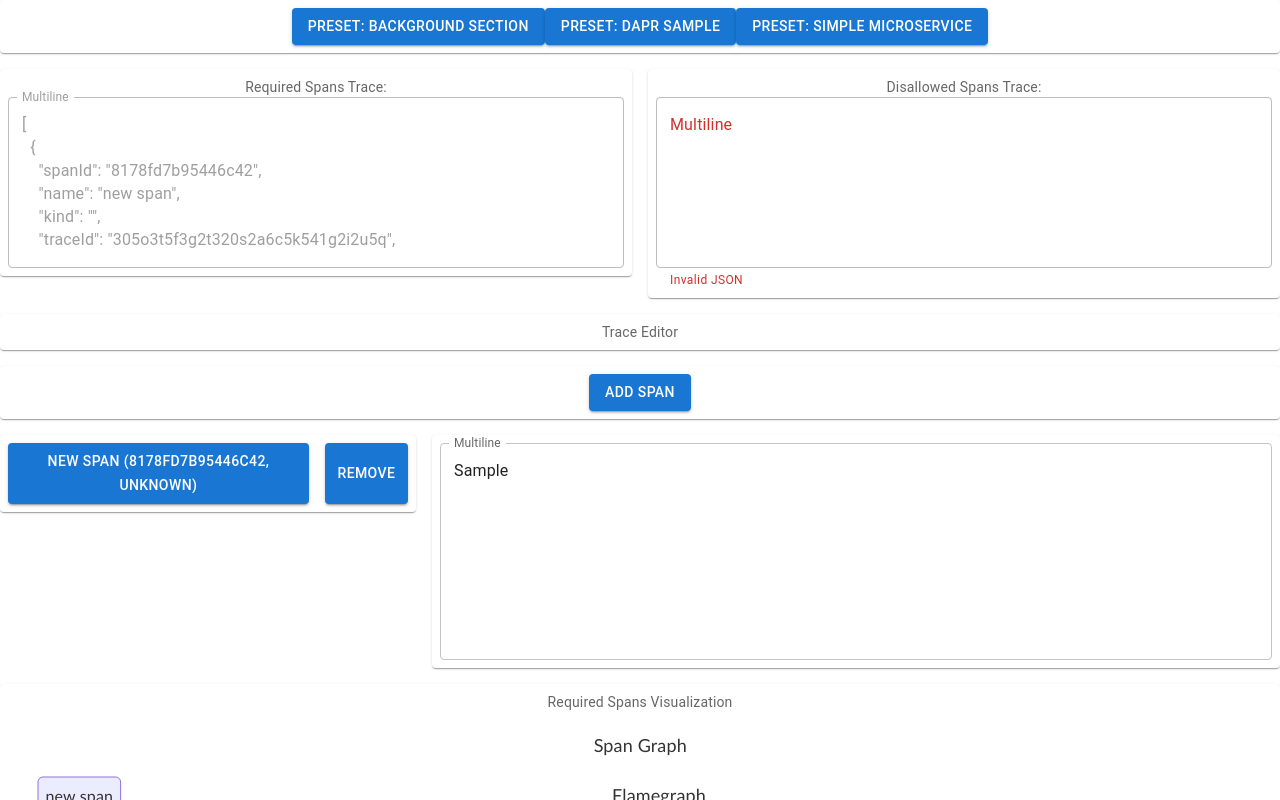
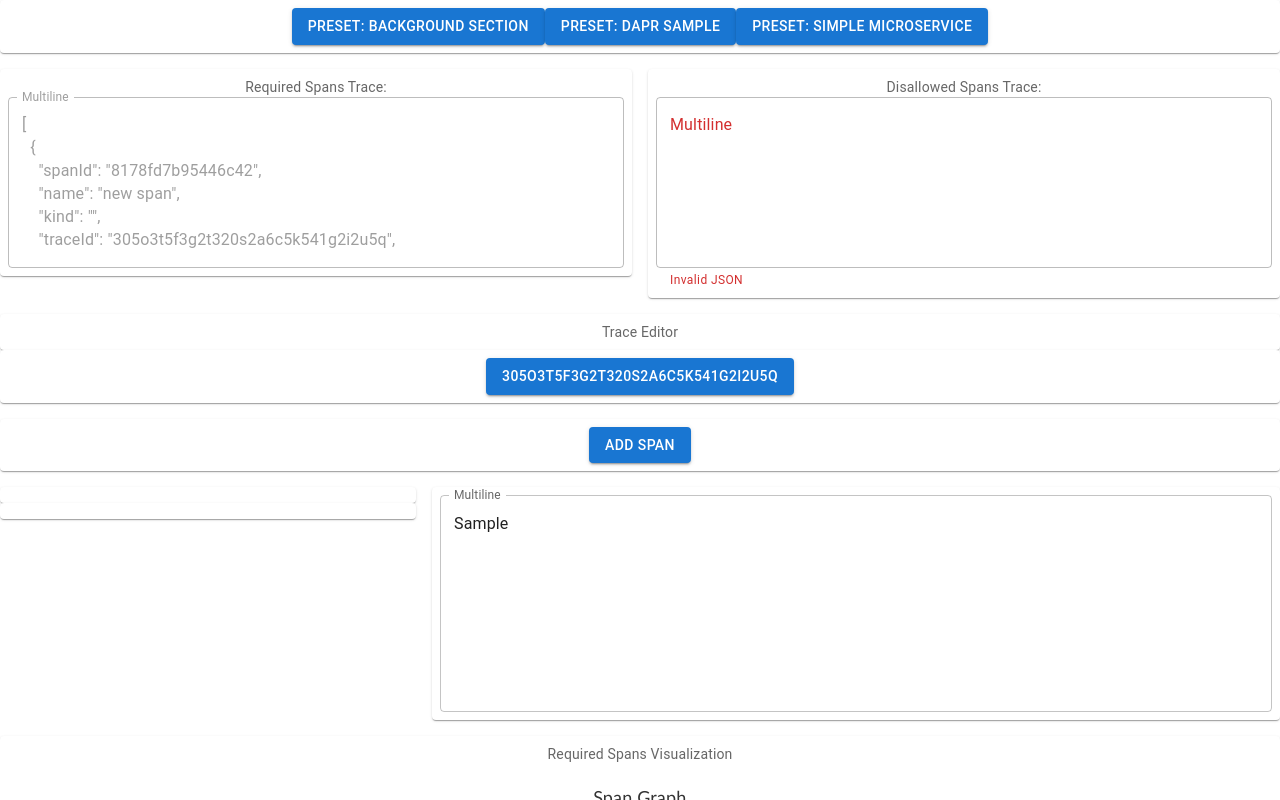
Before and after one commit to ReidAnderson/Trace.Ui, a React (Create React App) app in the folder trace-ui/: page / in a window 1280 px wide. Both pictures are taken after typing "Sample" into the empty fields and a click on the button "ADD SPAN". Shown: the top 800 px of the page. Built offline with nearby package versions, Linux system fonts and the light colour scheme.

Commit message:
Working switching between traces

```diff
--- a/trace-ui/src/App.tsx
+++ b/trace-ui/src/App.tsx
@@ -76,8 +76,13 @@ function isValidJson(json: string): boolean {
 }
 
 export interface TraceEditorProps {
+  traces: string[];
+  selectedTrace: string;
+  setSelectedTrace: (trace: string) => void;
   inputSpans: Span[];
   setSpans: (spans: Span[]) => void;
+  disallowedSpans: Span[];
+  setDisallowedSpans: (spans: Span[]) => void;
 }
 
 function getServiceNameIfPresent(span: Span) {
@@ -87,19 +92,29 @@ function getServiceNameIfPresent(span: Span) {
 function TraceEditor(traceEditorProps: TraceEditorProps) {
   const [selectedSpan, setSelectedSpan] = useState<Span | null>(null);
   const [selectedSpanText, setSelectedSpanText] = useState('');
+  const [isDisallowed, setIsDisallowed] = useState(false);
 
-  const { inputSpans, setSpans } = traceEditorProps;
+  const { inputSpans, setSpans, disallowedSpans, setDisallowedSpans, traces, selectedTrace, setSelectedTrace } = traceEditorProps;
 
   useEffect(() => {
     let parsedJson = {} as Span;
 
     try {
+      if (!isDisallowed) {
         parsedJson = JSON.parse(selectedSpanText);
         setSelectedSpan(parsedJson);
 
         let newSpans = [...inputSpans];
         newSpans[inputSpans.indexOf(selectedSpan!)] = parsedJson;
         setSpans(newSpans);
+      } else {
+        parsedJson = JSON.parse(selectedSpanText);
+        setSelectedSpan(parsedJson);
+
+        let newSpans = [...disallowedSpans];
+        newSpans[disallowedSpans.indexOf(selectedSpan!)] = parsedJson;
+        setDisallowedSpans(newSpans);
+      }
     } catch (e) {
       console.error("Invalid JSON");
     }
@@ -109,7 +124,15 @@ function TraceEditor(traceEditorProps: TraceEditorProps) {
     <Grid container spacing={2}>
       <Grid item xs={12}>
         <Item>Trace Editor</Item>
+        <Item>{traces.map((trace, index) => {
+          return (
+            <Button key={index} variant="contained" onClick={() => {
+              setSelectedTrace(trace);
+            }}>{trace}</Button>
+          )
+        })}</Item>
       </Grid>
+
       <Grid item xs={12}>
         <Item>
           <Button variant="contained" onClick={() => {
@@ -119,10 +142,24 @@ function TraceEditor(traceEditorProps: TraceEditorProps) {
       </Grid>
       <Grid item xs={4}>
         <Item>
-          {inputSpans.map((span, index) => {
+          {inputSpans.filter(span => span.traceId === selectedTrace).map((span, index) => {
             return (
               <Stack key={index} direction="row" spacing={2}>
-                <Button variant="contained" onClick={() => { setSelectedSpan(span); setSelectedSpanText(JSON.stringify(span, null, 2)); }}>{`${span.name} (${span.spanId}, ${getServiceNameIfPresent(span)})`}</Button>
+                <Button variant="contained" onClick={() => { setIsDisallowed(false); setSelectedSpan(span); setSelectedSpanText(JSON.stringify(span, null, 2)); }}>{`${span.name} (${span.spanId}, ${getServiceNameIfPresent(span)})`}</Button>
+                <Button variant="contained" onClick={() => {
+                  let newSpans = [...inputSpans];
+                  newSpans.splice(index, 1);
+                  setSpans(newSpans);
+                }}>Remove</Button>
+              </Stack>
+            )
+          })}
+        </Item>
+        <Item>
+          {disallowedSpans.filter(span => span.traceId === selectedTrace).map((span, index) => {
+            return (
+              <Stack key={index} direction="row" spacing={2}>
+                <Button variant="contained" onClick={() => { setIsDisallowed(false); setSelectedSpan(span); setSelectedSpanText(JSON.stringify(span, null, 2)); }}>{`${span.name} (${span.spanId}, ${getServiceNameIfPresent(span)})`}</Button>
                 <Button variant="contained" onClick={() => {
                   let newSpans = [...inputSpans];
                   newSpans.splice(index, 1);
@@ -155,7 +192,10 @@ function TraceEditor(traceEditorProps: TraceEditorProps) {
 }
 
 function FormContent() {
+  const [traces, setTraces] = useState<string[]>([]);
+  const [selectedTrace, setSelectedTrace] = useState<string>('');
   const [spans, setSpans] = useState<Span[]>([]);
+  const [disallowedSpans, setDisallowedSpans] = useState<Span[]>([]);
   const [requiredSpanText, setRequiredSpanText] = useState('');
   const [disallowedSpanText, setDisallowedSpanText] = useState('');
 
@@ -172,7 +212,13 @@ function FormContent() {
 
     mermaid.initialize({ startOnLoad: true });
     mermaid.run();
-  }, [spans])
+
+    // retrieve all unique trace ids from both spans and disallowedSpans and set them in the traces state
+    const traceIds = new Set<string>();
+    spans.forEach((span) => traceIds.add(span.traceId));
+    disallowedSpans.forEach((span) => traceIds.add(span.traceId));
+    setTraces(Array.from(traceIds));
+  }, [spans, disallowedSpans, selectedTrace])
 
   useEffect(() => {
     if (requiredSpanText === JSON.stringify(spans, null, 2)) {
@@ -188,6 +234,21 @@ function FormContent() {
       console.error("Invalid JSON");
     }
   }, [requiredSpanText])
+
+  useEffect(() => {
+    if (disallowedSpanText === JSON.stringify(disallowedSpans, null, 2)) {
+      return;
+    }
+
+    let parsedJson = [] as Span[];
+
+    try {
+      parsedJson = JSON.parse(disallowedSpanText);
+      setDisallowedSpans(parsedJson);
+    } catch (e) {
+      console.error("Invalid JSON");
+    }
+  }, [disallowedSpanText])
 
   return (
     <Grid container spacing={2}>
@@ -237,25 +298,24 @@ function FormContent() {
         </Item>
       </Grid>
       <Grid item xs={12}>
-        <TraceEditor inputSpans={spans} setSpans={setSpans} />
+        <TraceEditor selectedTrace={selectedTrace} setSelectedTrace={setSelectedTrace} traces={traces} inputSpans={spans} setSpans={setSpans} disallowedSpans={disallowedSpans} setDisallowedSpans={setDisallowedSpans} />
       </Grid>
       <Grid item xs={12}>
         <Item>Required Spans Visualization
-          <FlameGraph trace={spans} />
+            <FlameGraph trace={spans.filter(span => span.traceId === selectedTrace)} />
           <hr />
-          <SpanTree trace={spans} />
+          <SpanTree trace={spans.filter(span => span.traceId === selectedTrace)} />
           <hr />
-          <ServiceGraph trace={spans} />
+          <ServiceGraph trace={spans.filter(span => span.traceId === selectedTrace)} />
         </Item>
       </Grid>
       <Grid item xs={12}>
         <Item>Evaluated Trace:
-
           <TextField
             id="outlined-multiline-static"
             label="Multiline"
             multiline
-            rows={4}
+            rows={8}
             defaultValue="Default Value"
           />
         </Item>
--- a/trace-ui/src/presetData.ts
+++ b/trace-ui/src/presetData.ts
@@ -1,21 +1,6 @@
 
 export function getBackgroundSampleJson(): string {
   const data = [
-    {
-      "spanId": "d8c82636d34ef2d5",
-      "parentSpanId": "a7088b42c8e60821",
-      "name": "Span E",
-      "kind": "",
-      "traceId": "6p551l673e6l7a0j207v3l0o4q6g3p2i",
-      "startTime": 1708928615085,
-      "endTime": 1708928615085,
-      "status": "",
-      "attributes": {
-        "service.name": "Service 3"
-      },
-      "links": [],
-      "events": {}
-    },
     {
         "attributes": {
             "design.sourceDesignSpanId": "4d11d06576e74d20",
@@ -23,9 +8,11 @@ export function getBackgroundSampleJson(): string {
             "service.name": "Service 1"
         },
         "endTime": "1708928616085",
-      "events": [],
+        "events": [
+        ],
         "kind": "Client",
-      "links": [],
+        "links": [
+        ],
         "name": "Span A",
         "parentSpanId": "",
         "spanId": "4d11d06576e74d20",
@@ -42,9 +29,11 @@ export function getBackgroundSampleJson(): string {
             "service.name": "Service 2"
         },
         "endTime": "1708928616000",
-      "events": [],
+        "events": [
+        ],
         "kind": "Server",
-      "links": [],
+        "links": [
+        ],
         "name": "Span B",
         "parentSpanId": "4d11d06576e74d20",
         "spanId": "0e70ab6c066c43c5",
@@ -54,19 +43,72 @@ export function getBackgroundSampleJson(): string {
         "traceState": ""
     },
     {
-      "spanId": "abfb39fe5864447c",
-      "parentSpanId": "0e70ab6c066c43c5",
-      "name": "Span D",
+        "attributes": {
+            "service.name": "Service 3"
+        },
+        "endTime": 1708928615985,
+        "events": {
+        },
         "kind": "",
-      "traceId": "795i055q7s1i7s026q765j181m3a0m2q",
-      "startTime": 1708928616085,
-      "endTime": 1708928616085,
+        "links": [
+        ],
+        "name": "Span C",
+        "parentSpanId": "4d11d06576e74d20",
+        "spanId": "a7088b42c8e60821",
+        "startTime": 1708928615385,
         "status": "",
+        "traceId": "43a5e3f20a9e47d691a26da248b595ee"
+    },
+    {
         "attributes": {
             "service.name": "Service 2"
         },
-      "links": [],
-      "events": {}
+        "endTime": 1708928615799,
+        "events": {
+        },
+        "kind": "",
+        "links": [
+        ],
+        "name": "Span D",
+        "parentSpanId": "0e70ab6c066c43c5",
+        "spanId": "abfb39fe5864447c",
+        "startTime": 1708928615410,
+        "status": "",
+        "traceId": "43a5e3f20a9e47d691a26da248b595ee"
+    },
+    {
+        "attributes": {
+            "service.name": "Service 3"
+        },
+        "endTime": 1708928615685,
+        "events": {
+        },
+        "kind": "",
+        "links": [
+        ],
+        "name": "Span E",
+        "parentSpanId": "a7088b42c8e60821",
+        "spanId": "d8c82636d34ef2d5",
+        "startTime": 1708928615585,
+        "status": "",
+        "traceId": "43a5e3f20a9e47d691a26da248b595ee"
+    },
+    {
+        "attributes": {
+            "service.name": "Service 3"
+        },
+        "endTime": 1708928615825,
+        "events": {
+        },
+        "kind": "",
+        "links": [
+        ],
+        "name": "Span F",
+        "parentSpanId": "a7088b42c8e60821",
+        "spanId": "5178b5a72a2e3d25",
+        "startTime": 1708928615730,
+        "status": "",
+        "traceId": "43a5e3f20a9e47d691a26da248b595ee"
     },
     {
         "attributes": {
@@ -75,12 +117,14 @@ export function getBackgroundSampleJson(): string {
             "design.sourceDesignTraceId": "43a5e3f20a9e47d691a26da248b595ee",
             "service.name": "Service 4"
         },
-      "endTime": "1708928616835",
-      "events": [],
+        "endTime": "1708928616435",
+        "events": [
+        ],
         "kind": "Consumer",
         "links": [
             {
-          "attributes": {},
+                "attributes": {
+                },
                 "spanId": "a7088b42c8e60821",
                 "traceId": "43a5e3f20a9e47d691a26da248b595ee",
                 "traceState": ""
@@ -89,7 +133,7 @@ export function getBackgroundSampleJson(): string {
         "name": "Span G",
         "parentSpanId": "",
         "spanId": "a9501a002b9a4913",
-      "startTime": "1708928616085",
+        "startTime": "1708928615990",
         "status": "Unspecified",
         "traceId": "43a5e3f20a9e47d691a26da248b595ee",
         "traceState": ""
@@ -102,9 +146,11 @@ export function getBackgroundSampleJson(): string {
             "service.name": "Service 4"
         },
         "endTime": "1708928616585",
-      "events": [],
+        "events": [
+        ],
         "kind": "Server",
-      "links": [],
+        "links": [
+        ],
         "name": "Span H",
         "parentSpanId": "a9501a002b9a4913",
         "spanId": "ee708d1415074c2b",
@@ -114,34 +160,45 @@ export function getBackgroundSampleJson(): string {
         "traceState": ""
     },
     {
-      "spanId": "5178b5a72a2e3d25",
-      "parentSpanId": "a7088b42c8e60821",
-      "name": "Span F",
-      "kind": "",
-      "traceId": "0c4l6d1d7n0g39252j7p3s1k104b5r5s",
-      "startTime": 1708928616585,
-      "endTime": 1708928616585,
-      "status": "",
+      "traceId": "54ccebe5e436473ab96bb5a745a61498",
+      "spanId": "16aa1e3feb12496c",
+      "traceState": "",
+      "parentSpanId": "",
+      "name": "aspnet_core_mvc.request",
+      "kind": "Server",
+      "startTime": "1709186554186",
+      "endTime": "1709186554286",
       "attributes": {
-        "service.name": "Service 3"
+          "service.name": "gateway.api","criteria.description": "The gateway receives the request from the client."
       },
-      "links": [],
-      "events": {}
+      "events": [
+
+      ],
+      "links": [
+
+      ],
+      "status": "Unspecified"
+  }
+,
+  {
+      "traceId": "54ccebe5e436473ab96bb5a745a61498",
+      "spanId": "4f383aed87804a50",
+      "traceState": "",
+      "parentSpanId": "16aa1e3feb12496c",
+      "name": "sql_server.query",
+      "kind": "Server",
+      "startTime": "1709186554186",
+      "endTime": "1709186554196",
+      "attributes": {
+          "service.name": "gateway.api-sql-server","criteria.description": "Do not allow a call from the gateway to the database.","criteria.allowNonImmediateParent": "false"
       },
-    {
-      "spanId": "a7088b42c8e60821",
-      "name": "Span C",
-      "kind": "",
-      "traceId": "1v1m1m483d2h1c177i7t3k300k0c0p6v",
-      "parentSpanId": "4d11d06576e74d20",
-      "startTime": 1708928616835,
-      "endTime": 1708928616835,
-      "status": "",
-      "attributes": {
-        "service.name": "Service 3"
-      },
-      "links": [],
-      "events": {}
+      "events": [
+
+      ],
+      "links": [
+
+      ],
+      "status": "Unspecified"
   }
 ];
 
```
Lines whose indentation alone changed are shown as unchanged.
